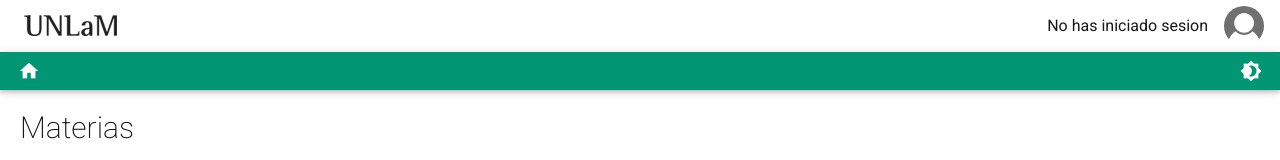
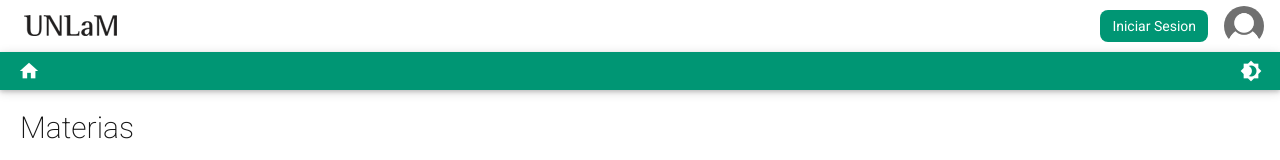
Before and after one commit to NatsukiAza/UNLaMForo, a Next.js app in the folder unlam-foro/: page / in a window 1280 px wide. Shown: the top 160 px of the page. Built offline with nearby package versions, Linux system fonts and the light colour scheme; no server answers; the database is empty.

Commit message:
Boton iniciar sesion

```diff
--- a/unlam-foro/src/app/api/auth/posts/vote/route.ts
+++ b/unlam-foro/src/app/api/auth/posts/vote/route.ts
@@ -62,7 +62,6 @@ export async function POST(req: Request){
 
     return NextResponse.json({ message: "Voto procesado correctamente" });
   }catch (error) {
-    console.log(error);
     return NextResponse.json({ message: "Error al votar" }, {status: 500});
 }
 }
--- a/unlam-foro/src/app/components/Header.tsx
+++ b/unlam-foro/src/app/components/Header.tsx
@@ -11,6 +11,7 @@ const roboto = Roboto({
 
 export default async function Header() {
   const session = await getServerSession(authOptions);
+  const signInUrl = `${process.env.NEXTAUTH_URL}/sign_in`;
 
   return (
     <header className={`${roboto.className}`}>
@@ -26,9 +27,16 @@ export default async function Header() {
         <div className="flex items-center gap-4">
           <div>
             <h1 className="text-right">
-              {session?.user.name
-                ? `${session.user.name}`
-                : "No has iniciado sesion"}
+              {session?.user.name ? (
+                `${session.user.name}`
+              ) : (
+                <Link
+                  href={signInUrl}
+                  className="rounded-lg bg-[#009674] px-3 py-2 text-sm text-white"
+                >
+                  Iniciar Sesion
+                </Link>
+              )}
             </h1>
             {session && (
               <div className="flex gap-4 text-[#009674] text-xs font-semibold whitespace-nowrap">
--- a/unlam-foro/src/app/components/signOut.tsx
+++ b/unlam-foro/src/app/components/signOut.tsx
@@ -3,5 +3,9 @@
 import { signOut } from "next-auth/react";
 
 export default function CerrarSesion() {
-  return <button onClick={() => signOut()}>Cerrar Sesion</button>;
+  return (
+    <button className="cursor-pointer" onClick={() => signOut()}>
+      Cerrar Sesion
+    </button>
+  );
 }
```
Also changed, not shown: 1 other file (tests, documents, lock files or other folders).
